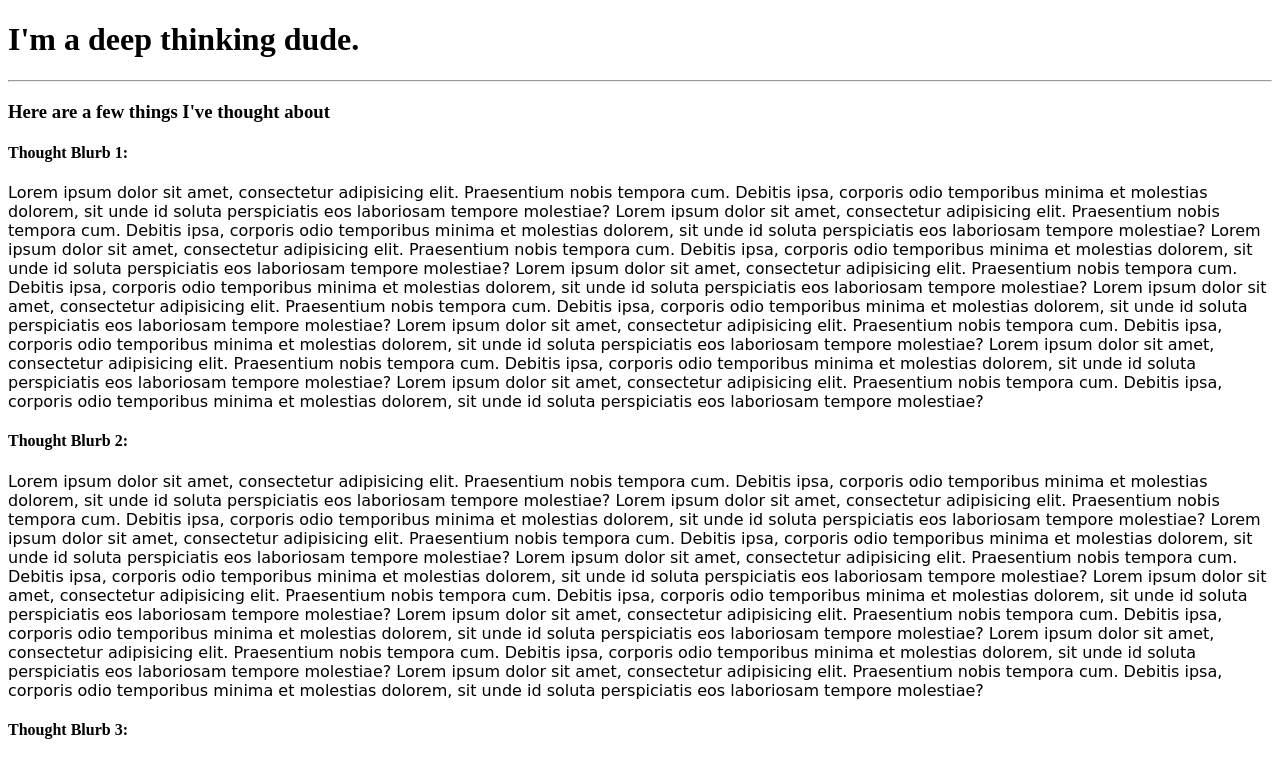
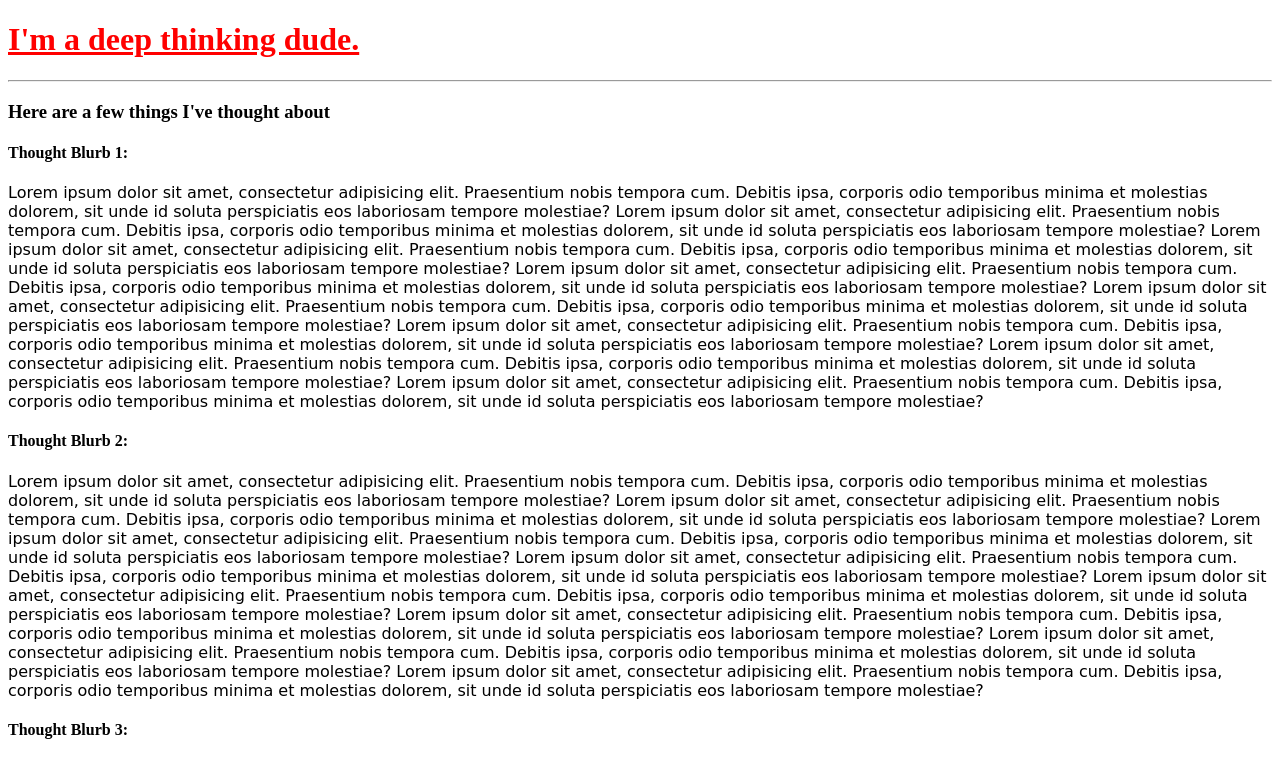
Before and after one commit to lukekennin/classActivities, a plain HTML site: page week-1/day-4/Activities/08-GoogleFontDemo/Unsolved/html-template.html in a window 1280 px wide. In both pictures the pointer is over the element "I'm a deep thinking dude.". Shown: the top 757 px of the page. Drawn offline with nearby package versions, Linux system fonts and the light colour scheme; a web font is replaced by a local one.

Commit message:
css hover

```diff
--- a/week-1/day-4/Activities/08-GoogleFontDemo/Unsolved/style.css
+++ b/week-1/day-4/Activities/08-GoogleFontDemo/Unsolved/style.css
@@ -7,3 +7,8 @@
 
 .thought3 {font-family: 'Arimo', sans-serif;
 }
+
+h1:hover {
+    text-decoration: underline;
+    color: red;
+}
```
Also changed, not shown: week-1/day-4/Activities/08-GoogleFontDemo/Unsolved/html-template.html (line endings or trailing spaces).
